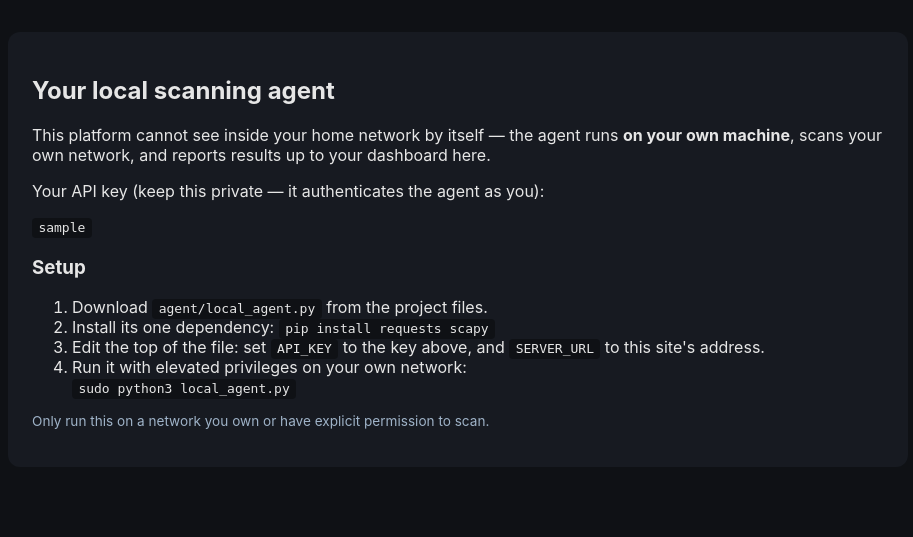
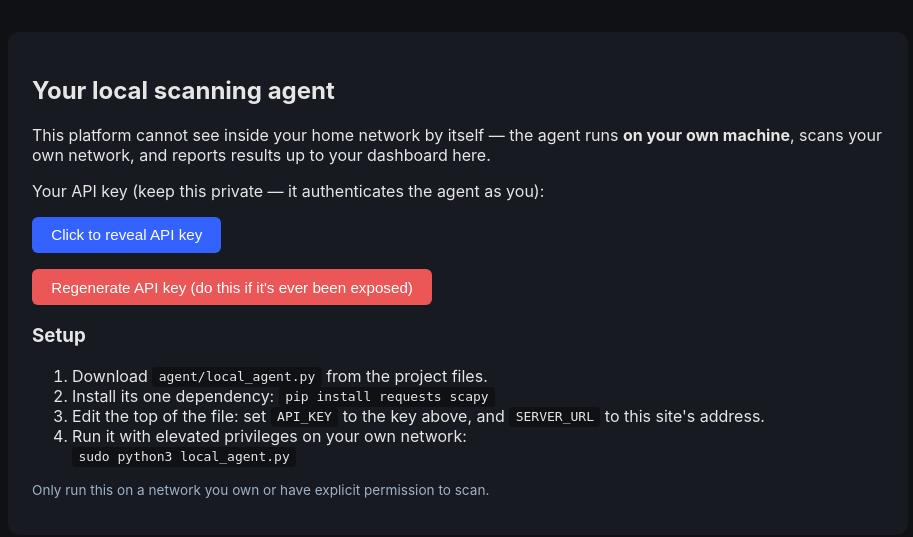
Before and after one commit to nobody00O/router-s-agent, a Flask app: page /agent in a window 1280 px wide. Shown: the part 59-596 px from the top of the page, without its empty margins (182-1095 px from the left). Run offline with Flask 3, Linux system fonts and the light colour scheme; the visitor is signed in with stand-in values (Sample User, id 1); data comes from the database, SQL or seed files in the repository.

Commit message:
Update agent.html

```diff
--- a/webapp/templates/agent.html
+++ b/webapp/templates/agent.html
@@ -7,7 +7,14 @@
   results up to your dashboard here.</p>
 
   <p>Your API key (keep this private — it authenticates the agent as you):</p>
-  <p><code>{{ api_key }}</code></p>
+  <p>
+    <code id="apiKeyText" style="display:none;">{{ api_key }}</code>
+    <button type="button" onclick="document.getElementById('apiKeyText').style.display='inline'; this.style.display='none';">Click to reveal API key</button>
+  </p>
+
+  <form method="POST" action="{{ url_for('agent_regenerate') }}" onsubmit="return confirm('This invalidates your current key immediately. Any running agent will need the new one. Continue?');">
+    <button type="submit" style="background:#eb5757;">Regenerate API key (do this if it's ever been exposed)</button>
+  </form>
 
   <h3>Setup</h3>
   <ol>
```
